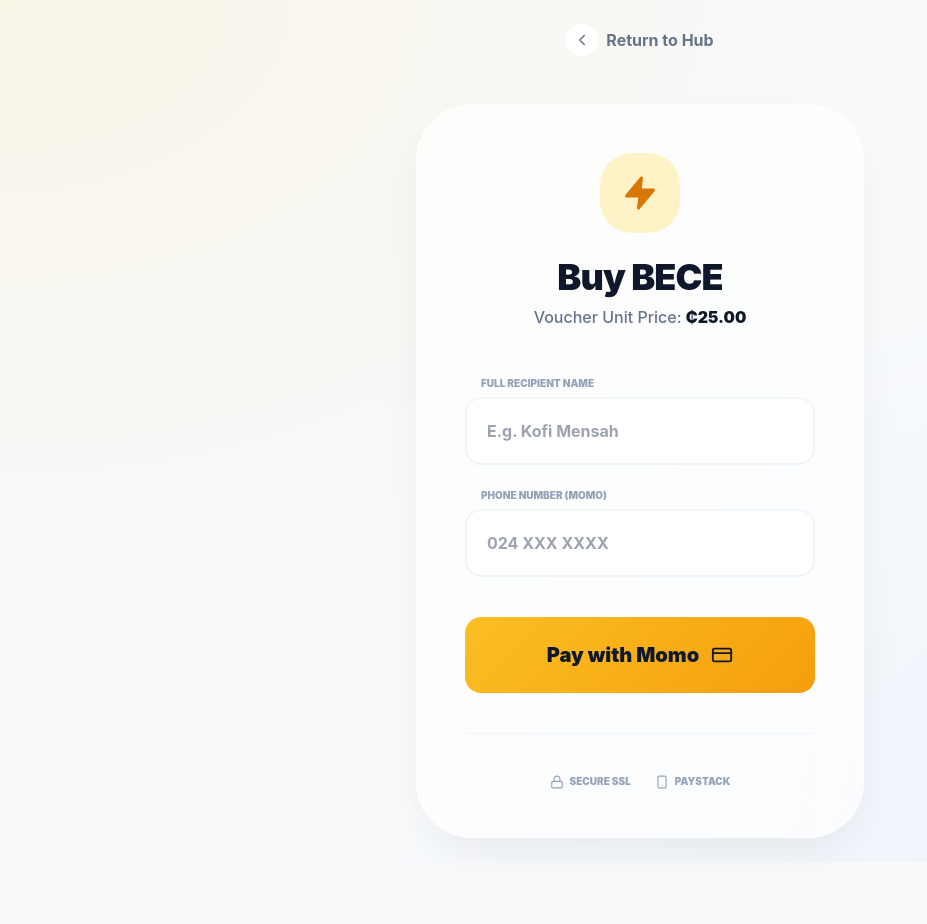
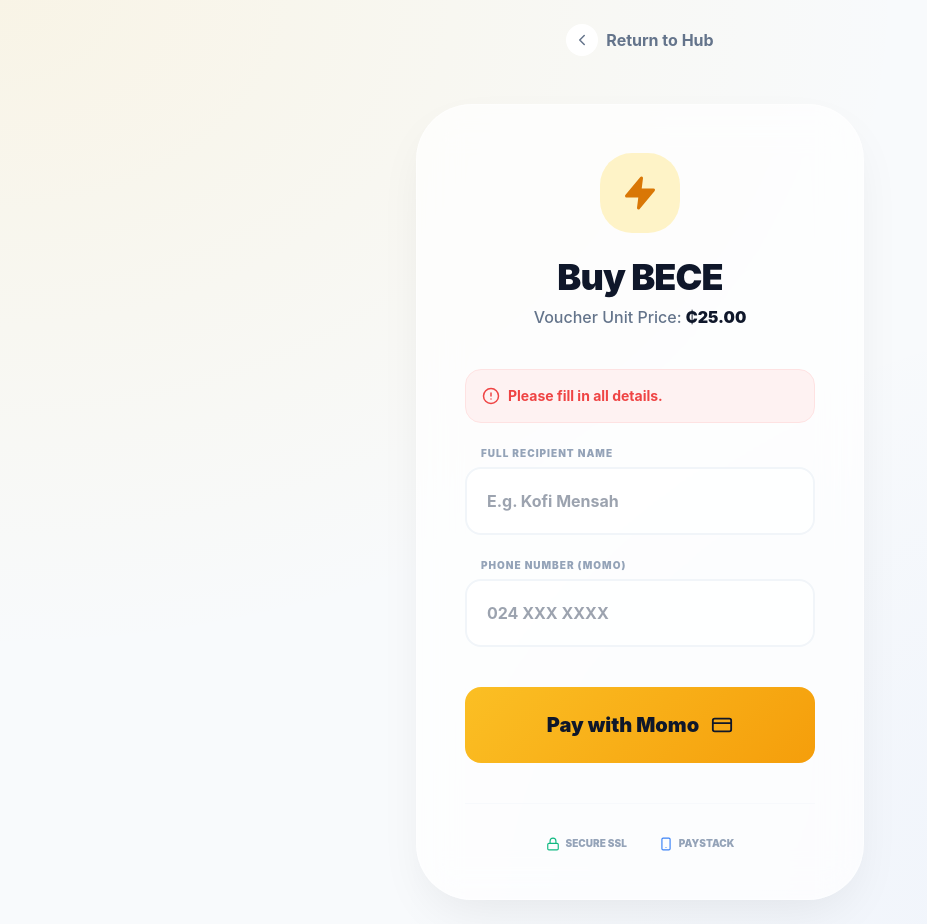
Before and after one commit to authenticcheckers/waecvoucherpfront, a Next.js app: page /purchase/bece in a window 1280 px wide. Both pictures are taken after a click on the button "Pay with Momo". Shown: the whole page, without its empty margins (0-927 px from the left). Before the commit the page ends 862 px from the top, so only its background shows below. Built offline with nearby package versions, Linux system fonts and the light colour scheme.

Commit message:
Update page.tsx

```diff
--- a/app/purchase/[type]/page.tsx
+++ b/app/purchase/[type]/page.tsx
@@ -1,37 +1,58 @@
 "use client";
-import { useState } from "react";
+import { useState, useEffect } from "react";
 import { useParams } from "next/navigation";
-import { motion } from "framer-motion";
-import { ShieldCheck, Lock, Smartphone, ChevronLeft, Zap, CreditCard } from "lucide-react";
+import { motion, AnimatePresence } from "framer-motion";
+import { ShieldCheck, Lock, Smartphone, ChevronLeft, Zap, CreditCard, AlertCircle } from "lucide-react";
 import Link from "next/link";
 
 export default function PurchasePage() {
   const params = useParams();
-  const type = params.type as string;
+  const type = (params.type as string).toUpperCase();
   const [name, setName] = useState("");
   const [phone, setPhone] = useState("");
   const [loading, setLoading] = useState(false);
+  const [error, setError] = useState("");
+  const [origin, setOrigin] = useState("");
+
+  useEffect(() => {
+    setOrigin(window.location.origin);
+  }, []);
 
   const handlePurchase = async () => {
-    if (!name || !phone) return;
+    if (!name || !phone) {
+      setError("Please fill in all details.");
+      return;
+    }
+    setError("");
     setLoading(true);
+
     try {
       const res = await fetch(`${process.env.NEXT_PUBLIC_API_URL}/api/voucher/purchase`, {
         method: "POST",
         headers: { "Content-Type": "application/json" },
-        body: JSON.stringify({ name, phone, type: type.toUpperCase() })
+        body: JSON.stringify({
+          name,
+          phone,
+          type,
+          // Send the callback URL so your backend can pass it to Paystack!
+          callbackUrl: `${origin}/success`
+        })
       });
       const data = await res.json();
-      if (data.authorization_url) window.location.href = data.authorization_url;
-    } catch (err) {
-      console.error(err);
-    } finally {
+
+      if (data.authorization_url) {
+        window.location.href = data.authorization_url; // Redirects to Paystack
+      } else {
+        throw new Error(data.message || "Failed to initialize payment");
+      }
+    } catch (err: any) {
+      setError(err.message || "An error occurred. Please try again.");
       setLoading(false);
     }
   };
 
   return (
-    <div className="min-h-screen bg-slate-50 flex flex-col items-center justify-center p-6 bg-mesh">
+    <div className="min-h-screen flex flex-col items-center justify-center p-6 bg-mesh">
       <Link href="/" className="mb-12 flex items-center gap-2 text-slate-500 font-bold hover:text-slate-900 transition-all group">
         <div className="w-8 h-8 rounded-full bg-white flex items-center justify-center group-hover:shadow-md transition-all">
           <ChevronLeft size={18} />
@@ -39,35 +60,60 @@ export default function PurchasePage() {
         Return to Hub
       </Link>
 
-      <motion.div initial={{ opacity: 0, y: 20 }} animate={{ opacity: 1, y: 0 }} className="max-w-md w-full glass p-12 rounded-[3.5rem] relative">
+      <motion.div initial={{ opacity: 0, y: 20 }} animate={{ opacity: 1, y: 0 }} className="max-w-md w-full glass p-12 rounded-[3.5rem] relative shadow-xl">
         <div className="text-center mb-10">
-          <div className="w-20 h-20 bg-amber-100 text-amber-600 rounded-[2rem] flex items-center justify-center mx-auto mb-6">
+          <motion.div
+            animate={{ rotate: [0, -10, 10, -10, 0] }}
+            transition={{ duration: 0.5, delay: 0.2 }}
+            className="w-20 h-20 bg-amber-100 text-amber-600 rounded-[2rem] flex items-center justify-center mx-auto mb-6"
+          >
              <Zap size={36} fill="currentColor" />
-          </div>
-          <h1 className="text-4xl font-black text-slate-900 tracking-tight">Buy {type.toUpperCase()}</h1>
+          </motion.div>
+          <h1 className="text-4xl font-black text-slate-900 tracking-tight">Buy {type}</h1>
           <p className="text-slate-500 font-medium mt-2">Voucher Unit Price: <span className="text-slate-900 font-black">₵25.00</span></p>
         </div>
 
         <div className="space-y-4">
+          <AnimatePresence>
+            {error && (
+              <motion.div initial={{ opacity: 0, height: 0 }} animate={{ opacity: 1, height: 'auto' }} exit={{ opacity: 0, height: 0 }} className="flex items-center gap-2 text-sm font-bold text-red-500 bg-red-50 p-4 rounded-2xl border border-red-100 mb-4">
+                <AlertCircle size={18} /> {error}
+              </motion.div>
+            )}
+          </AnimatePresence>
+
           <div className="space-y-1">
-            <label className="text-[10px] font-black text-slate-400 uppercase ml-4">Full Recipient Name</label>
-            <input value={name} onChange={(e)=>setName(e.target.value)} placeholder="E.g. Kofi Mensah" className="w-full bg-white border-2 border-slate-100 p-5 rounded-2xl outline-none focus:border-amber-400 font-bold transition-all" />
+            <label className="text-[10px] font-black text-slate-400 uppercase ml-4 tracking-widest">Full Recipient Name</label>
+            <input value={name} onChange={(e)=>setName(e.target.value)} placeholder="E.g. Kofi Mensah" disabled={loading} className="w-full bg-white/60 border-2 border-slate-100 p-5 rounded-2xl outline-none focus:border-amber-400 font-bold transition-all disabled:opacity-50" />
           </div>
           <div className="space-y-1">
-            <label className="text-[10px] font-black text-slate-400 uppercase ml-4">Phone Number (Momo)</label>
-            <input value={phone} onChange={(e)=>setPhone(e.target.value)} placeholder="024 XXX XXXX" className="w-full bg-white border-2 border-slate-100 p-5 rounded-2xl outline-none focus:border-amber-400 font-bold transition-all" />
+            <label className="text-[10px] font-black text-slate-400 uppercase ml-4 tracking-widest">Phone Number (Momo)</label>
+            <input value={phone} onChange={(e)=>setPhone(e.target.value)} placeholder="024 XXX XXXX" disabled={loading} className="w-full bg-white/60 border-2 border-slate-100 p-5 rounded-2xl outline-none focus:border-amber-400 font-bold transition-all disabled:opacity-50" />
           </div>
 
           <div className="pt-6">
-            <button onClick={handlePurchase} disabled={loading} className="w-full btn-premium py-6 rounded-2xl text-slate-900 font-black text-xl flex items-center justify-center gap-3">
-              {loading ? "Creating Order..." : "Pay with Momo"} <CreditCard size={22} />
-            </button>
+            <motion.button
+              whileHover={!loading ? { scale: 1.02, y: -2 } : {}}
+              whileTap={!loading ? { scale: 0.98 } : {}}
+              onClick={handlePurchase}
+              disabled={loading}
+              className="w-full btn-premium py-6 rounded-2xl text-slate-900 font-black text-xl flex items-center justify-center gap-3 relative overflow-hidden"
+            >
+              {loading ? (
+                <>
+                  <motion.div animate={{ rotate: 360 }} transition={{ repeat: Infinity, duration: 1, ease: "linear" }} className="w-6 h-6 border-4 border-slate-900/20 border-t-slate-900 rounded-full" />
+                  <span className="opacity-80">Connecting to Paystack...</span>
+                </>
+              ) : (
+                <>Pay with Momo <CreditCard size={22} /></>
+              )}
+            </motion.button>
           </div>
         </div>
 
-        <div className="mt-10 pt-10 border-t border-slate-100 flex justify-center gap-6">
-          <div className="flex items-center gap-1.5 text-[10px] font-black text-slate-400 uppercase"><Lock size={14}/> Secure SSL</div>
-          <div className="flex items-center gap-1.5 text-[10px] font-black text-slate-400 uppercase"><Smartphone size={14}/> Paystack</div>
+        <div className="mt-10 pt-8 border-t border-slate-100/50 flex justify-center gap-8">
+          <div className="flex items-center gap-1.5 text-[10px] font-black text-slate-400 uppercase"><Lock size={14} className="text-emerald-500"/> Secure SSL</div>
+          <div className="flex items-center gap-1.5 text-[10px] font-black text-slate-400 uppercase"><Smartphone size={14} className="text-blue-500"/> Paystack</div>
         </div>
       </motion.div>
     </div>
```
